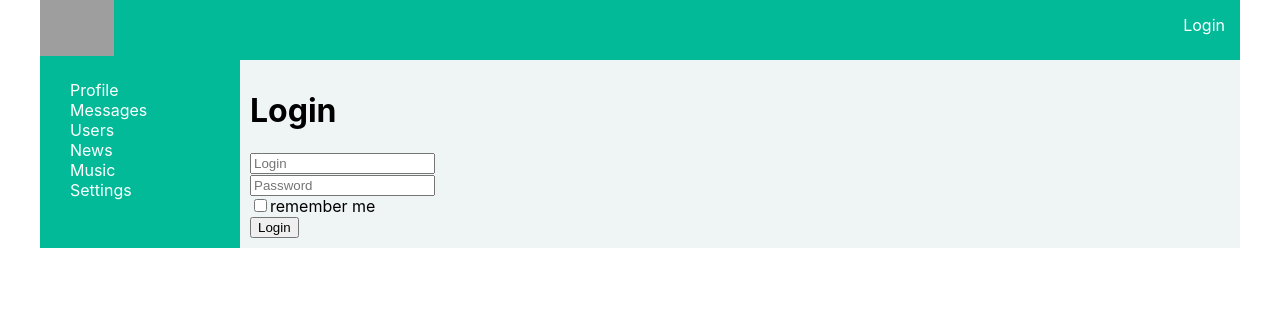
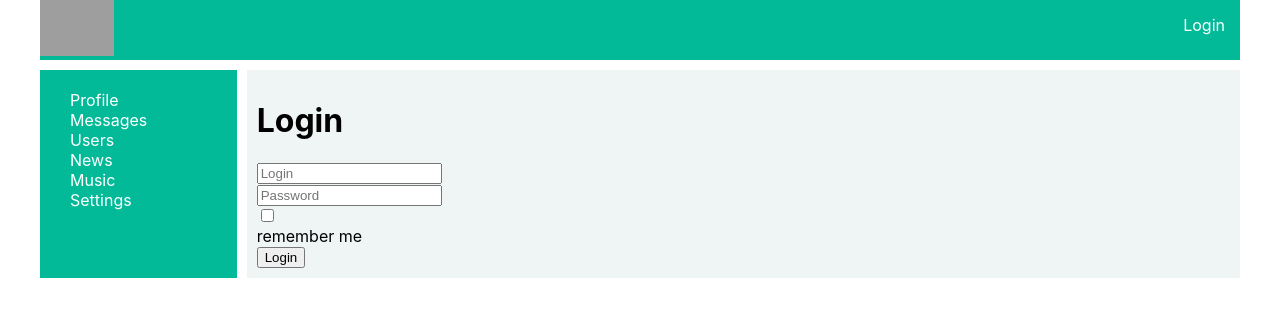
Before and after one commit to goyalion17/react_03, a React (Create React App) app: page /login in a window 1280 px wide. Shown: the top 316 px of the page. Built offline with nearby package versions, Linux system fonts and the light colour scheme; no server answers; grey boxes are pictures that could not be loaded.

Commit message:
redux-form field validation (валидация, ошибки). Осторожно Замыкание!

```diff
--- a/src/App.css
+++ b/src/App.css
@@ -11,7 +11,7 @@
     'nav content content';
   grid-template-rows: 60px 1fr;
   grid-template-columns: 2fr 10fr;
-  /* grid-gap: 10px; */
+  grid-gap: 10px;
 }
 
 .app-wrapper-content {
--- /dev/null
+++ b/src/components/Dialogs/AddMessageForm.jsx
@@ -0,0 +1,21 @@
+import React from 'react';
+import { Field, reduxForm } from 'redux-form';
+import {Textarea} from './../common/FormsControls/FormsControls';
+import {required, maxLengthCreator} from './../../utils/validators/validators';
+
+const maxLength50 = maxLengthCreator(50);
+
+const AddMessageForm = (props) => {
+    return (
+        <form onSubmit={props.handleSubmit}>
+            <div>
+                <Field component={Textarea} name='newMessageBody' placeholder='Enter your message' validate={[required, maxLength50]} placeholder={'Add message'} />
+            </div>
+            <div>
+                <button>Send</button>
+            </div>
+        </form>
+    )
+}
+
+export default reduxForm({form: 'dialogAddMessageForm'}) (AddMessageForm);
--- a/src/components/Dialogs/Dialogs.jsx
+++ b/src/components/Dialogs/Dialogs.jsx
@@ -1,8 +1,9 @@
 import React from 'react';
+import { reduxForm } from 'redux-form';
+import AddMessageForm from './AddMessageForm';
 import DialogItem from './DialogItem/DialogItem';
 import s from './Dialogs.module.css';
 import Message from './Message/Message';
-import {Field, reduxForm} from 'redux-form';
 
 const Dialogs = (props) => {
 
@@ -18,7 +19,6 @@
     }
 
     return (
-
         <div className={s.dialogs}>
             <div className={s.dialogsItems}>
                 {dialogsElements}
@@ -26,26 +26,10 @@
 
             <div className={s.messages}>
                 <div>{messagesElements}</div>
-                <AddMessageFormRedux onSubmit={addNewMessage} />
+                <AddMessageForm onSubmit={addNewMessage} />
             </div>
         </div>
-
     )
 }
 
-const AddMessageForm = (props) => {
-    return (
-        <form onSubmit={props.handleSubmit}>
-            <div>
-                <Field component='textarea' name='newMessageBody' placeholder='Enter your message' />
-            </div>
-            <div>
-                <button>Send</button>
-            </div>
-        </form>
-    )
-}
-
-const AddMessageFormRedux = reduxForm({form: 'dialogAddMessageForm'}) (AddMessageForm);
-
 export default Dialogs;
--- a/src/components/Login/Login.jsx
+++ b/src/components/Login/Login.jsx
@@ -1,13 +1,15 @@
 import React from 'react';
 import {reduxForm, Field} from 'redux-form';
+import {Input} from './../common/FormsControls/FormsControls';
+import {required, maxLengthCreator} from './../../utils/validators/validators';
 
 //компонента - это функция, которая принимает props и возвращает jsx
 const LoginForm = (props) => {
     return (
         <form onSubmit={props.handleSubmit}>
-            <div><Field placeholder={'Login'} name={'login'} component={'input'} /></div>
-            <div><Field placeholder={'Password'} name={'password'} component={'input'} /></div>
-            <div><Field type={'checkbox'} name={'rememberMe'} component={'input'} />remember me</div>
+            <div><Field placeholder={'Login'} name={'login'} component={Input} validate={[required]}  /></div>
+            <div><Field placeholder={'Password'} name={'password'} component={Input} validate={[required]} /></div>
+            <div><Field type={'checkbox'} name={'rememberMe'} component={Input} />remember me</div>
             <div>
                 <button>Login</button>
             </div>
--- a/src/components/Profile/MyPosts.jsx
+++ b/src/components/Profile/MyPosts.jsx
@@ -2,6 +2,8 @@
 import s from './MyPosts.module.css';
 import Post from './MyPosts/Post/Post';
 import {reduxForm, Field} from 'redux-form';
+import {required, maxLengthCreator} from './../../utils/validators/validators';
+import {Textarea} from './../common/FormsControls/FormsControls';
 
 const MyPosts = (props) => {
 
@@ -26,11 +28,13 @@
     )
 }
 
+const maxLength10 = maxLengthCreator(10);
+
 let AddNewPostForm = (props) => {
   return (
     <form onSubmit={props.handleSubmit}>
       <div>
-        <Field name='newPostText' component='textarea' />
+        <Field name='newPostText' component={Textarea} validate={[required, maxLength10]} placeholder={'Post message'} />
       </div>
       <div>
         <button>Add post</button>
--- /dev/null
+++ b/src/components/common/FormsControls/FormsControls.js
@@ -0,0 +1,24 @@
+import React from 'react';
+import styles from './FormsControls.module.css';
+
+const FormControl = ({input, meta, child, ...props}) => {
+    const hasError = meta.touched && meta.error;
+    return(
+        <div className={styles.formControl + ' ' + (hasError ? styles.error : '')}>
+            <div>
+                {props.children}
+            </div>
+            {hasError && <span>{meta.error}</span>}
+        </div>
+    )
+}
+
+export const Textarea = (props) => {
+    const {input, meta, child, ...restProps} = props;
+    return <FormControl {...props} ><textarea {...input} {...restProps} /></FormControl>
+}
+
+export const Input = (props) => {
+    const {input, meta, child, ...restProps} = props;
+    return <FormControl {...props} ><input {...input} {...restProps} /></FormControl>
+}
--- /dev/null
+++ b/src/components/common/FormsControls/FormsControls.module.css
@@ -0,0 +1,10 @@
+.formControl {}
+
+.formControl.error input,
+.formControl.error textarea {
+    border: 1px solid red;
+}
+
+.formControl.error span {
+    color: red;
+}
--- /dev/null
+++ b/src/utils/validators/validators.js
@@ -0,0 +1,9 @@
+export const required = value => {
+    if (value) return undefined;
+    return 'Field is required';
+}
+
+export const maxLengthCreator = (maxLength) => (value) => {
+    if (value.length > maxLength) return `Maxlength is ${maxLength} symbols`;
+    return undefined;
+}
```
